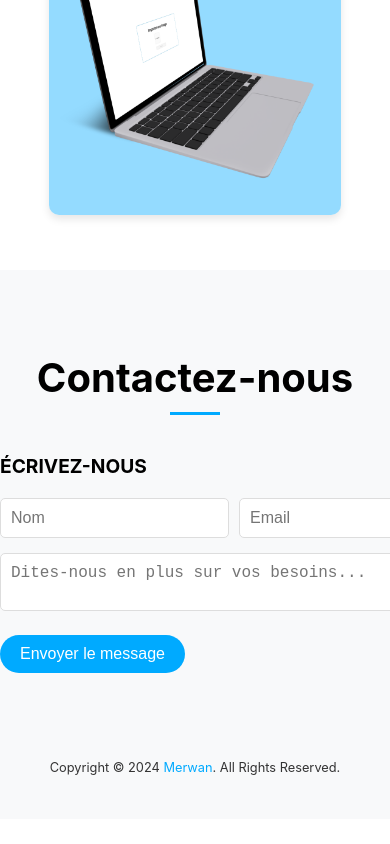
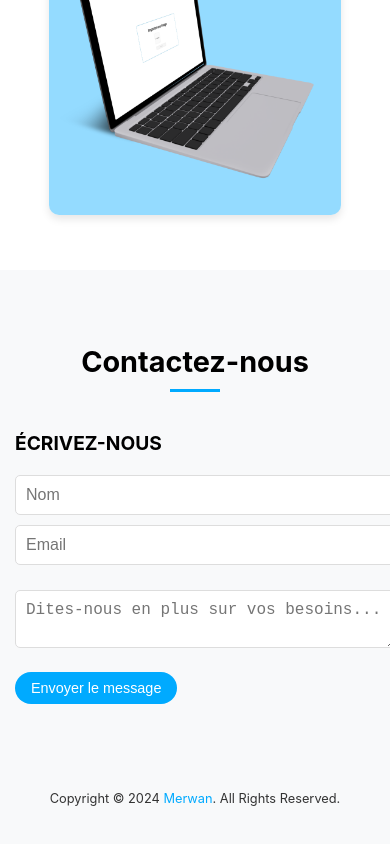
Before and after one commit to Meerwaan/portfoliov2, a React (Create React App) app: page / in a window 390 px wide. Shown: the part 7994-8838 px from the top of the page. Before the commit the page ends 8813 px from the top, so only its background shows below. Built offline with nearby package versions, Linux system fonts and the light colour scheme.

Commit message:
Update Contact.css

```diff
--- a/src/Components/Home/Contact/Contact.css
+++ b/src/Components/Home/Contact/Contact.css
@@ -79,3 +79,35 @@ textarea {
 .send-message-btn:hover {
     background-color: #0077cc;
 }
+
+/* Responsive Styles */
+@media (max-width: 768px) {
+    .contact-title {
+        font-size: 2rem;
+    }
+
+    .contact-content {
+        padding: 0 15px;
+    }
+
+    .form-group {
+        flex-direction: column;
+        gap: 0;
+    }
+
+    .form-group input {
+        width: 100%;
+        margin-bottom: 10px;
+    }
+}
+
+@media (max-width: 480px) {
+    .contact-title {
+        font-size: 1.8rem;
+    }
+
+    .send-message-btn {
+        font-size: 0.9rem;
+        padding: 8px 16px;
+    }
+}
```
